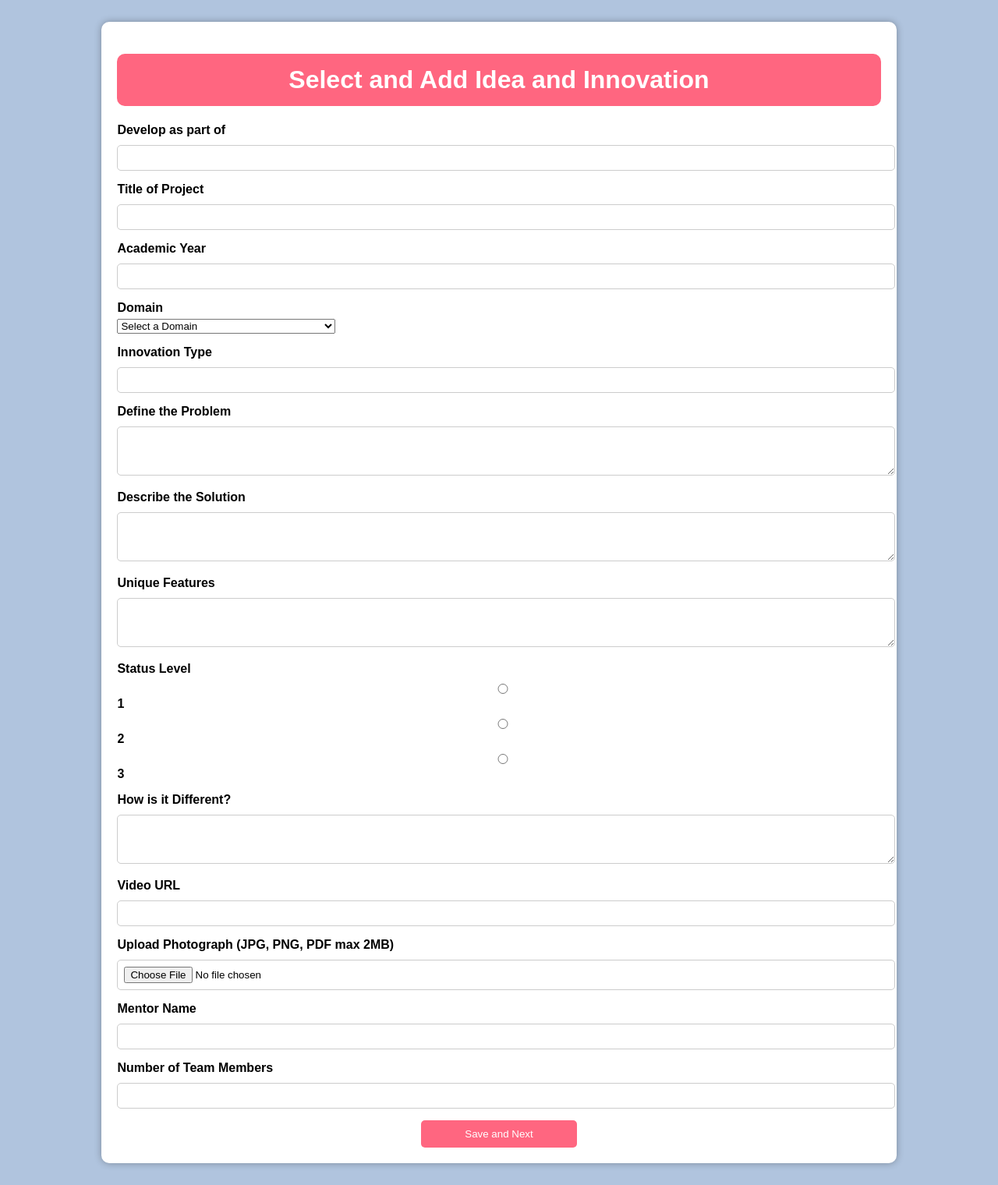
After one commit to C-MORE-2005/Miniproject, a Django app: page /idea_form/ in a window 1280 px wide. The commit adds this page. Shown: the whole page at 78% size. Run offline with Django 5.2, Linux system fonts and the light colour scheme; parts of the project's set-up code (start-up, migrations or seed data) failed here and were passed over.

Commit message:
idea_form done

```diff
--- a/project_repo/forms.py
+++ b/project_repo/forms.py
@@ -5,7 +5,7 @@ from captcha.fields import CaptchaField
 class LoginForm(forms.Form):
     email = forms.EmailField(widget=forms.EmailInput(attrs={'placeholder': 'Please Enter Team Lead Email / Founder'}))
     password = forms.CharField(widget=forms.PasswordInput(attrs={'placeholder': 'Please Enter Your Password'}))
-    captcha = CaptchaField(error_messages={'invalid': "Incorrect CAPTCHA! Try again."})  # This adds the CAPTCHA field
+    captcha = CaptchaField()  # This adds the CAPTCHA field
 
 class TeacherRegistrationForm(forms.ModelForm):
     class Meta:
--- /dev/null
+++ b/project_repo/templates/idea_form.html
@@ -0,0 +1,174 @@
+{% load static %}
+<!DOCTYPE html>
+<html lang="en">
+<head>
+    <meta charset="UTF-8">
+    <title>Idea Submission</title>
+    <style>
+        body {
+            background-color: #b0c4de;
+            font-family: Arial, sans-serif;
+            padding: 20px;
+        }
+        .container {
+            width: 80%;
+            margin: auto;
+            background: white;
+            padding: 20px;
+            border-radius: 10px;
+            box-shadow: 0 0 10px rgba(0, 0, 0, 0.3);
+        }
+        h1 {
+            background: #ff6680;
+            color: white;
+            padding: 15px;
+            text-align: center;
+            border-radius: 10px;
+        }
+        .form-group {
+            margin: 15px 0;
+        }
+        label {
+            font-weight: bold;
+            display: block;
+            margin-bottom: 5px;
+        }
+        input, textarea {
+            width: 100%;
+            padding: 8px;
+            margin-top: 5px;
+            border-radius: 5px;
+            border: 1px solid #ccc;
+        }
+        .btn {
+            background: #ff6680;
+            color: white;
+            border: none;
+            padding: 10px 15px;
+            border-radius: 5px;
+            cursor: pointer;
+            display: block;
+            width: 200px;
+            text-align: center;
+            margin: auto;
+        }
+        .btn:hover {
+            background: #ff3355;
+        }
+    </style>
+    <script>
+        function generateTeamFields() {
+            let count = document.getElementById('team-count').value;
+            let container = document.getElementById('team-members');
+            container.innerHTML = ""; // Clear previous inputs
+
+            for (let i = 1; i <= count; i++) {
+                let div = document.createElement("div");
+                div.classList.add("form-group");
+                div.innerHTML = `
+                    <label>Team Member ${i} Name:</label>
+                    <input type="text" name="team_member_${i}_name" required>
+                    <label>Team Member ${i} Email:</label>
+                    <input type="email" name="team_member_${i}_email" required>
+                `;
+                container.appendChild(div);
+            }
+        }
+    </script>
+</head>
+<body>
+    <div class="container">
+        <h1>Select and Add Idea and Innovation</h1>
+
+        <div class="form-group">
+            <label>Develop as part of</label>
+            <input type="text" name="develop_as_part" required>
+        </div>
+
+        <div class="form-group">
+            <label>Title of Project</label>
+            <input type="text" name="title" required>
+        </div>
+
+        <div class="form-group">
+            <label>Academic Year</label>
+            <input type="text" name="academic_year" required>
+        </div>
+
+        <div class="form-group">
+            <label for="domain">Domain</label>
+            <select id="domain" name="domain" required>
+                <option value="">Select a Domain</option>
+                <option value="IOT">IoT</option>
+                <option value="website">Website</option>
+                <option value="app">App Development</option>
+                <option value="aiml">AI/ML</option>
+                <option value="aids">AIDS (Artificial Intelligence & Data Science)</option>
+            </select>
+        </div>
+
+        <div class="form-group">
+            <label>Innovation Type</label>
+            <input type="text" name="innovation_type" required>
+        </div>
+
+        <div class="form-group">
+            <label>Define the Problem</label>
+            <textarea name="problem" rows="3" required></textarea>
+        </div>
+
+        <div class="form-group">
+            <label>Describe the Solution</label>
+            <textarea name="solution" rows="3" required></textarea>
+        </div>
+
+        <div class="form-group">
+            <label>Unique Features</label>
+            <textarea name="features" rows="3" required></textarea>
+        </div>
+
+        <div class="form-group">
+            <label>Status Level</label>
+            <div>
+                <input type="radio" id="status1" name="status_level" value="1" required>
+                <label for="status1">1</label>
+
+                <input type="radio" id="status2" name="status_level" value="2">
+                <label for="status2">2</label>
+
+                <input type="radio" id="status3" name="status_level" value="3">
+                <label for="status3">3</label>
+            </div>
+        </div>
+
+        <div class="form-group">
+            <label>How is it Different?</label>
+            <textarea name="difference" rows="3" required></textarea>
+        </div>
+
+        <div class="form-group">
+            <label>Video URL</label>
+            <input type="url" name="video_url">
+        </div>
+
+        <div class="form-group">
+            <label>Upload Photograph (JPG, PNG, PDF max 2MB)</label>
+            <input type="file" name="upload" accept=".jpg, .png, .pdf">
+        </div>
+
+        <div class="form-group">
+            <label>Mentor Name</label>
+            <input type="text" name="mentor" required>
+        </div>
+
+        <div class="form-group">
+            <label>Number of Team Members</label>
+            <input type="number" id="team-count" name="team_count" min="1" max="10" required onchange="generateTeamFields()">
+        </div>
+
+        <div id="team-members"></div>
+
+        <button class="btn">Save and Next</button>
+    </div>
+</body>
+</html>
--- a/project_repo/urls.py
+++ b/project_repo/urls.py
@@ -1,5 +1,6 @@
 from django.urls import path
 from django.shortcuts import redirect
+from . import views
 from .views import reset_password_view
 from .views import reset_password_confirm_view
 from .views import student_dashboard
@@ -17,6 +18,7 @@ from .views import (
 urlpatterns = [
     path('', lambda request: redirect('login/')),
     path('login/', login_view, name='login'),
+    path('idea_form/', views.idea_form, name='idea_form'),
     path("student_dashboard/", student_dashboard, name="student_dashboard"),
     path('student_register/', register, name='register'),
     path('teacher-register/', teacher_register, name='teacher_register'),
--- a/project_repo/views.py
+++ b/project_repo/views.py
@@ -9,7 +9,7 @@ from django.utils.http import urlsafe_base64_encode, urlsafe_base64_decode
 from django.contrib.auth.tokens import default_token_generator
 from django.utils.encoding import force_bytes
 from django.urls import reverse
-from .models import Teacher, Student
+from .models import Teacher, Student,Idea
 from .forms import LoginForm, TeacherRegistrationForm, StudentRegistrationForm
 
 # Dictionary to store email verification codes
@@ -177,3 +177,10 @@ def reset_password_view(request):
 
 def student_dashboard(request):
     return render(request, 'student_dashboard.html')
+
+from django.shortcuts import render
+
+
+def idea_form(request):
+    teachers = Teacher.objects.all()  # Fetch all teachers
+    return render(request, "idea_form.html", {"teachers": teachers})
```
Also changed, not shown: project_repo/templates/student_dashboard.html (+30 -9 lines), db.sqlite3.
